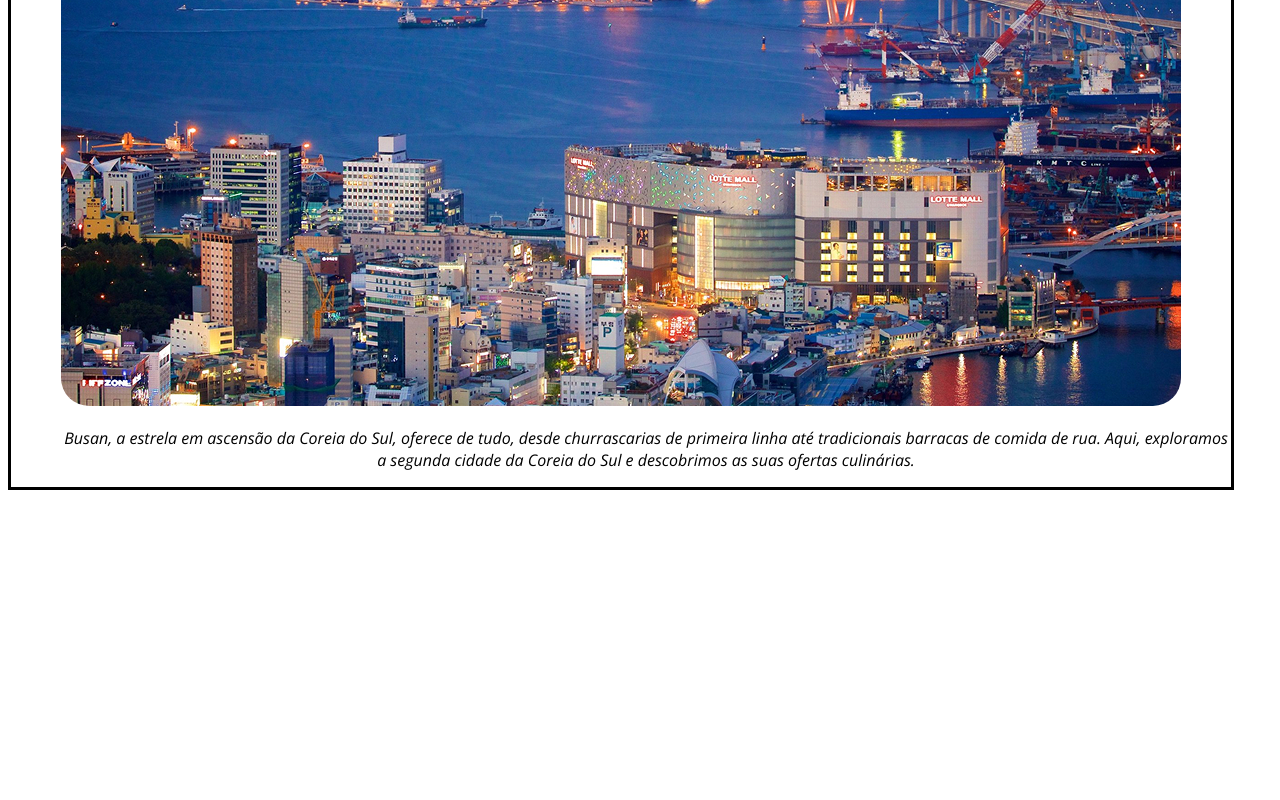
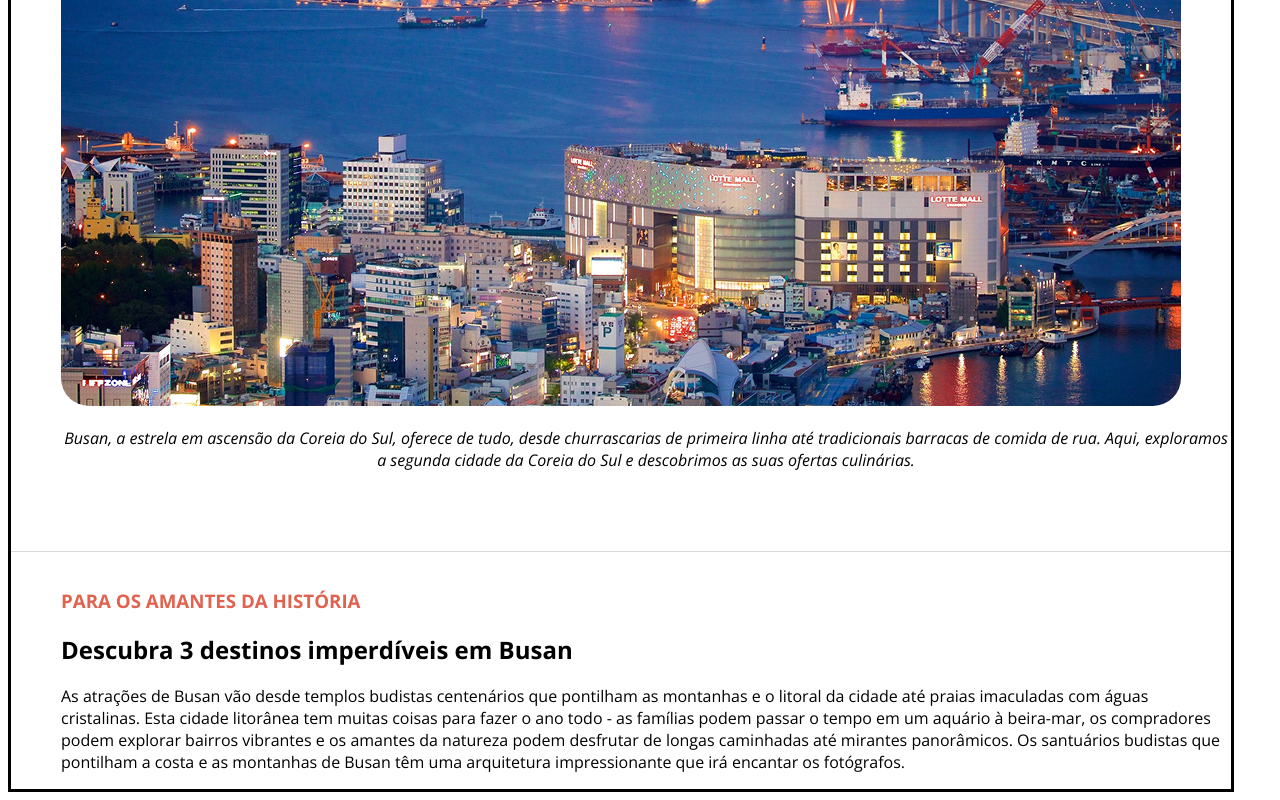
Before and after one commit to LuAguiar27/Pag-Viagem-Teste2, a plain HTML site: page index.html in a window 1280 px wide. Shown: the part 395-1195 px from the top of the page. Before the commit the page ends 893 px from the top, so only its background shows below. Drawn offline with nearby package versions, Linux system fonts and the light colour scheme.

Commit message:
main decoration img

```diff
--- a/index.html
+++ b/index.html
@@ -1,26 +1,50 @@
 <!DOCTYPE html>
 <html lang="pt-br">
+
 <head>
     <meta charset="UTF-8">
     <meta name="viewport" content="width=device-width, initial-scale=1.0">
     <link rel="stylesheet" href="style.css">
     <link rel="preconnect" href="https://fonts.googleapis.com">
-<link rel="preconnect" href="https://fonts.gstatic.com" crossorigin>
-<link href="https://fonts.googleapis.com/css2?family=Open+Sans:ital,wght@0,300..800;1,300..800&display=swap" rel="stylesheet">
+    <link rel="preconnect" href="https://fonts.gstatic.com" crossorigin>
+    <link href="https://fonts.googleapis.com/css2?family=Open+Sans:ital,wght@0,300..800;1,300..800&display=swap"
+        rel="stylesheet">
 
     <title>Fly Free Travel</title>
 </head>
+
 <body>
     <header>
         <div class="container">
-<h3>Sua próxima viagem</h3>
-<h1>Conheça Busan</h1>
-<img src="assets/img/img1.jpg" alt="ConheçaBusan">
-<p>
-    <em>Busan, a estrela em ascensão da Coreia do Sul, oferece de tudo, desde churrascarias de primeira linha até tradicionais barracas de comida de rua. Aqui, exploramos a segunda cidade da Coreia do Sul e descobrimos as suas ofertas culinárias.</em>
-</p>
+            <h3>SUA PRÓXIMA VIAGEM</h3>
+            <h1>Conheça Busan</h1>
+            <img src="assets/img/img1.jpg" alt="ConheçaBusan">
+            <p>
+                <em>Busan, a estrela em ascensão da Coreia do Sul, oferece de tudo, desde churrascarias de primeira
+                    linha até tradicionais barracas de comida de rua. Aqui, exploramos a segunda cidade da Coreia do Sul
+                    e descobrimos as suas ofertas culinárias.</em>
+            </p>
         </div>
     </header>
 
+    <div class="divisor"></div>
+
+    <main>
+        <section class="descriptionimag">
+            <h3>PARA OS AMANTES DA HISTÓRIA</h3>
+            <h2>Descubra 3 destinos imperdíveis em Busan</h2>
+            <p class="description">
+                As atrações de Busan vão desde templos budistas centenários que pontilham as montanhas e o litoral da
+                cidade até praias imaculadas com águas cristalinas. Esta cidade litorânea tem muitas coisas para fazer o
+                ano todo - as famílias podem passar o tempo em um aquário à beira-mar, os compradores podem explorar
+                bairros vibrantes e os amantes da natureza podem desfrutar de longas caminhadas até mirantes
+                panorâmicos.
+                Os santuários budistas que pontilham a costa e as montanhas de Busan têm uma arquitetura impressionante
+                que irá encantar os fotógrafos.
+            </p>
+        </section>
+
+    </main>
 </body>
+
 </html>
--- a/style.css
+++ b/style.css
@@ -2,6 +2,7 @@ body {
   font-family: "Open Sans", sans-serif;
   border: solid;
   width: 1220px;
+
 }
 
 header {
@@ -18,4 +19,21 @@ img {
 
 p {
   text-align: center;
+  width: 1120;
+  height: 88px;
 }
+
+.divisor{
+  width: 100%;
+  height: 1px;
+  margin: 36px 0;
+  background-color: #d9d9d9;
+}
+
+.descriptionimag{
+  margin-left: 50px;
+}
+
+.description {
+  text-align: left;
+}
```
